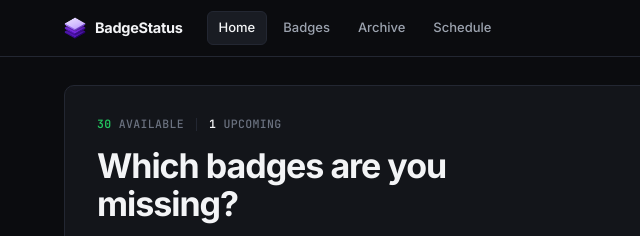
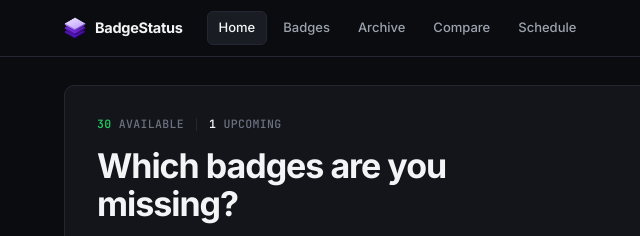
Before and after one commit to TukSieben/Status, a plain HTML site: page index.html in a window 1280 px wide. Shown: the top 236 px of the page, 0-640 px from the left. Drawn offline with Linux system fonts and the light colour scheme; no server answers.

Commit message:
Nav: Compare link on every page
Co-Authored-By: Claude Opus 5.5 <noreply@anthropic.com>
Claude-Session: https://claude.ai/code/session_01XGv4TC7R8D633eaKKTtD1x

```diff
--- a/index.html
+++ b/index.html
@@ -39,6 +39,7 @@
           <a href="/" class="nav-link is-active">Home</a>
           <a href="/badges/" class="nav-link">Badges</a>
           <a href="/archive/" class="nav-link">Archive</a>
+          <a href="/compare/" class="nav-link">Compare</a>
           <a href="#schedule" class="nav-link">Schedule</a>
           <a href="https://www.twitch.tv/badgestatus" target="_blank" rel="noopener noreferrer" class="nav-link nav-stream" data-live-indicator><span class="stream-dot"></span><span data-live-label>Stream</span></a>
         </nav>
```
Also changed, not shown: archive/index.html (+1 -0 lines), badge/index.html (+1 -0 lines), badges/index.html (+1 -0 lines), c/grand-theft-auto-vi/index.html (+1 -0 lines), c/old-school-runescape/index.html (+1 -0 lines), c/payday-3/index.html (+1 -0 lines), c/world-of-warcraft/index.html (+1 -0 lines), collection/index.html (+1 -0 lines), compare/index.html (+1 -0 lines), gta6/index.html (+1 -0 lines).
